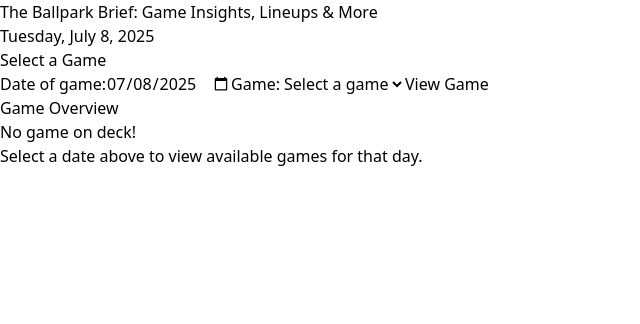
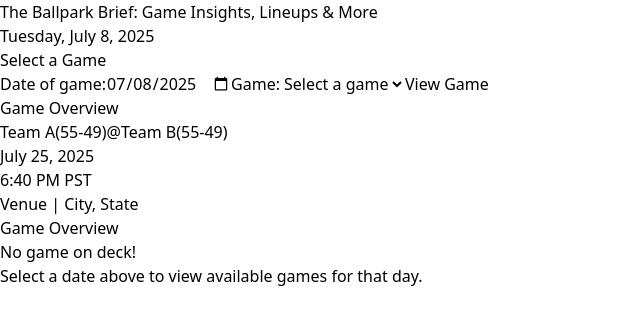
Before and after one commit to hannahkim313/the-ballpark-brief, a Next.js app: page / in a window 1280 px wide. Shown: the top 324 px of the page, without its empty margins (0-640 px from the left). Built offline with nearby package versions, Linux system fonts and the light colour scheme.

Commit message:
Create a game overview component
This is a feature that will display the basic details of the selected game at the top of the page.

```diff
--- a/app/page.tsx
+++ b/app/page.tsx
@@ -1,9 +1,12 @@
+import GameOverview from '@/components/GameOverview';
 import GameSelector from '@/components/GameSelector';
 
 const Page = () => {
   return (
     <div>
       <GameSelector />
+
+      <GameOverview />
 
       <section>
         <h2>Game Overview</h2>
--- /dev/null
+++ b/components/GameOverview.tsx
@@ -0,0 +1,28 @@
+const GameOverview = () => {
+  return (
+    <section>
+      <h2>Game Overview</h2>
+
+      {/* TODO: Replace content with dynamic values from API */}
+      <div>
+        <p>
+          <span>
+            <span>Team A</span>
+            <span>(55-49)</span>
+          </span>
+          @
+          <span>
+            <span>Team B</span>
+            <span>(55-49)</span>
+          </span>
+        </p>
+
+        <p>July 25, 2025</p>
+        <p>6:40 PM PST</p>
+        <p>Venue | City, State</p>
+      </div>
+    </section>
+  );
+};
+
+export default GameOverview;
```
